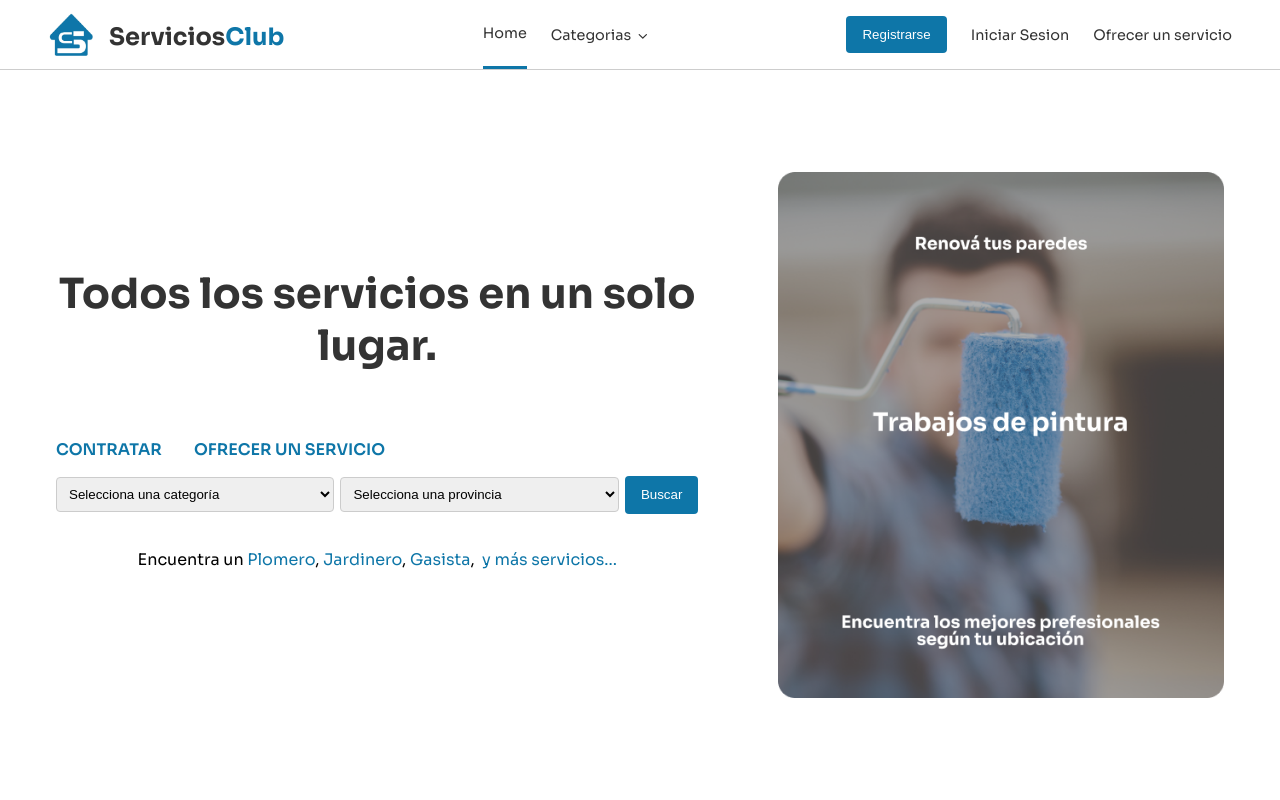
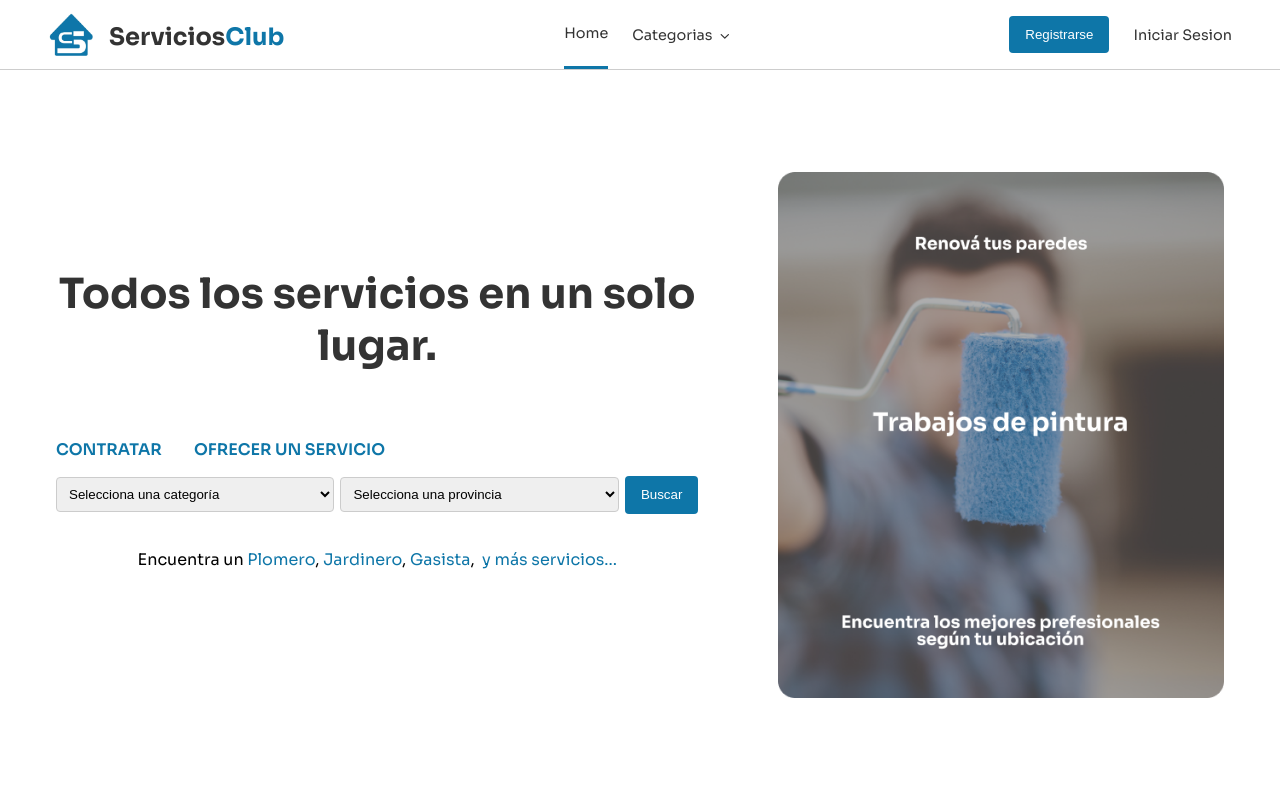
Before and after one commit to No-Country/c14-06-m-node-react, a React (Vite) app in the folder frontend/: page / in a window 1280 px wide. Shown: the top 800 px of the page. Built offline with nearby package versions, Linux system fonts and the light colour scheme.

Commit message:
fix: hide "Ofrecer Servicio" for not logged in users

```diff
--- a/frontend/src/components/Navbar.jsx
+++ b/frontend/src/components/Navbar.jsx
@@ -58,11 +58,18 @@ const Navbar = () => {
 						<StyledLink to="/iniciar-sesion">Iniciar Sesion</StyledLink>
 					</Li>
 				)}
-				<HideOnMobile>
-					<Li>
-						<StyledLink to="/ofrecer-servicio">Ofrecer un servicio</StyledLink>
-					</Li>
-				</HideOnMobile>
+
+				{IsLoggedIn ? (
+					<HideOnMobile>
+						<Li>
+							<StyledLink to="/ofrecer-servicio">
+								Ofrecer un servicio
+							</StyledLink>
+						</Li>
+					</HideOnMobile>
+				) : (
+					<Invisible />
+				)}
 			</NavUl>
 		</NavbarPrincipal>
 	);
--- a/frontend/src/main.jsx
+++ b/frontend/src/main.jsx
@@ -4,6 +4,7 @@ import { BrowserRouter } from 'react-router-dom';
 import App from './App.jsx';
 import { createGlobalStyle } from 'styled-components';
 
+// eslint-disable-next-line react-refresh/only-export-components
 const GlobalStyles = createGlobalStyle`
 
   :root {
```
